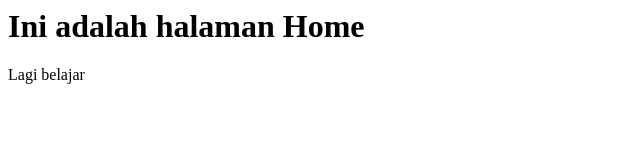
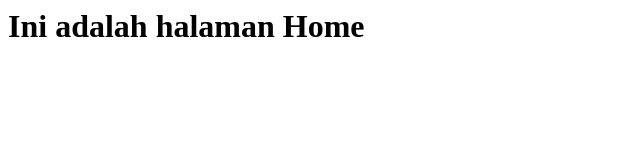
Before and after one commit to salamander09/Belajar-Git-, a plain HTML site: page index.html in a window 1280 px wide. Shown: the full height of the page, 0-640 px from the left. Drawn offline with Linux system fonts and the light colour scheme.

Commit message:
Perubahan index.html

```diff
--- a/index.html
+++ b/index.html
@@ -5,6 +5,5 @@
 		</head>
 		<body>
 			<h1> Ini adalah halaman Home</h1>
-			<p>Lagi belajar</p>
 		</body>
 </html>
```
